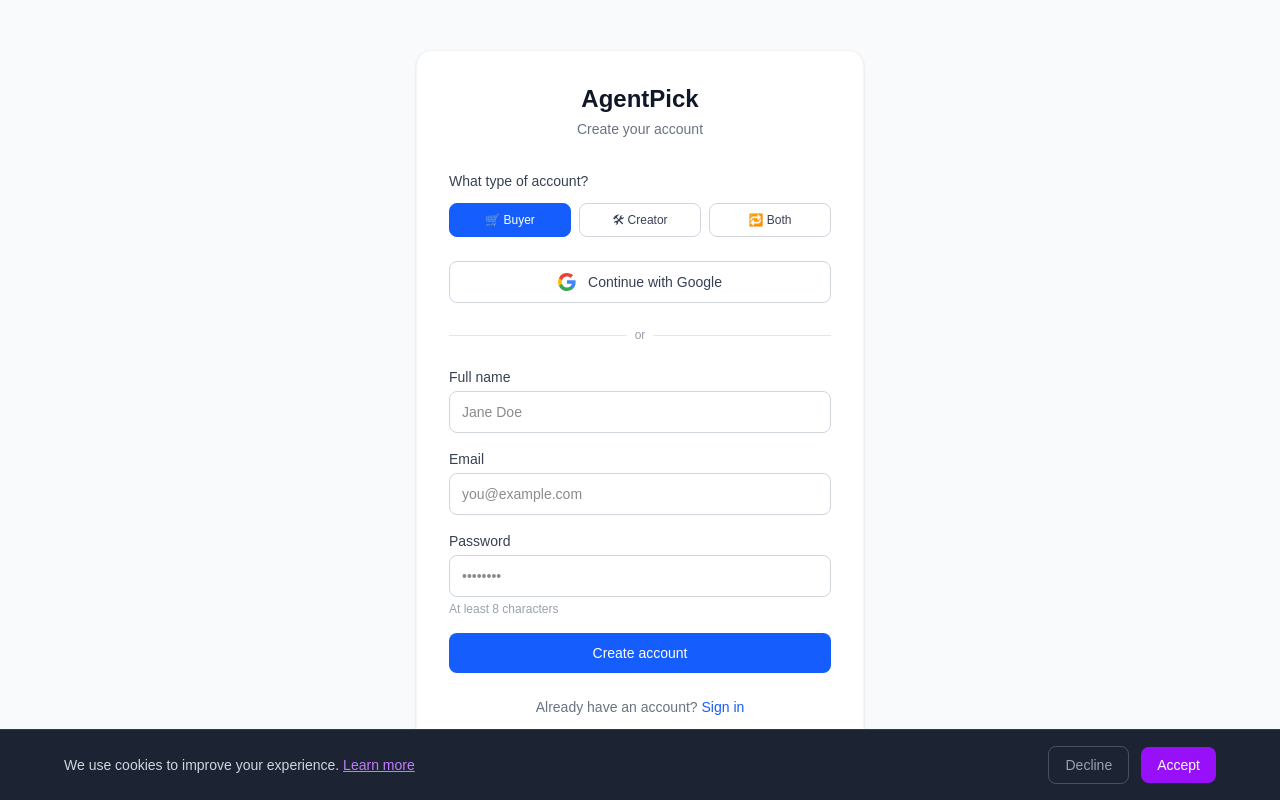
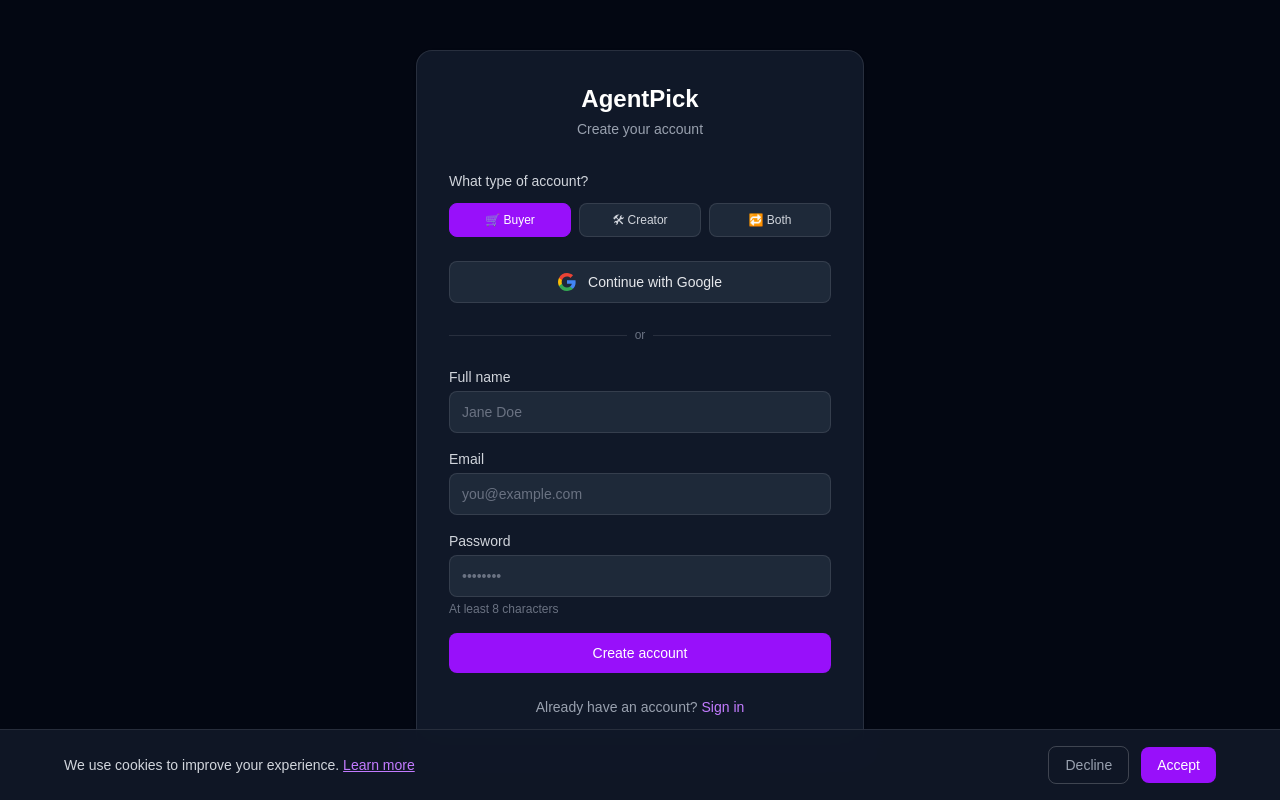
Before and after one commit to dodorian92-it/agentpick, a Next.js app: page /en/signup in a window 1280 px wide. Built offline with nearby package versions, Linux system fonts and the light colour scheme.

Commit message:
fix(auth): dark theme login/signup [P1-1]

```diff
--- a/src/app/[locale]/signup/page.tsx
+++ b/src/app/[locale]/signup/page.tsx
@@ -75,13 +75,13 @@ export default function SignupPage({
 
   if (success) {
     return (
-      <main className="min-h-screen flex items-center justify-center bg-gray-50 px-4">
-        <div className="w-full max-w-md bg-white rounded-2xl shadow-sm border border-gray-100 p-8 text-center">
+      <main className="min-h-screen flex items-center justify-center bg-gray-950 px-4">
+        <div className="w-full max-w-md bg-gray-900 rounded-2xl shadow-sm border border-white/10 p-8 text-center">
           <div className="text-4xl mb-4">📧</div>
-          <h2 className="text-xl font-bold text-gray-900 mb-2">
+          <h2 className="text-xl font-bold text-white mb-2">
             {isIt ? 'Controlla la tua email' : 'Check your email'}
           </h2>
-          <p className="text-sm text-gray-500">
+          <p className="text-sm text-gray-400">
             {isIt
               ? `Abbiamo inviato un link di conferma a ${email}. Clicca il link per attivare il tuo account.`
               : `We sent a confirmation link to ${email}. Click the link to activate your account.`}
@@ -92,19 +92,19 @@ export default function SignupPage({
   }
 
   return (
-    <main className="min-h-screen flex items-center justify-center bg-gray-50 px-4">
-      <div className="w-full max-w-md bg-white rounded-2xl shadow-sm border border-gray-100 p-8">
+    <main className="min-h-screen flex items-center justify-center bg-gray-950 px-4">
+      <div className="w-full max-w-md bg-gray-900 rounded-2xl shadow-sm border border-white/10 p-8">
         {/* Title */}
         <div className="mb-8 text-center">
-          <h1 className="text-2xl font-bold text-gray-900">AgentPick</h1>
-          <p className="mt-1 text-sm text-gray-500">
+          <h1 className="text-2xl font-bold text-white">AgentPick</h1>
+          <p className="mt-1 text-sm text-gray-400">
             {isIt ? 'Crea il tuo account' : 'Create your account'}
           </p>
         </div>
 
         {/* User Type Selection */}
         <div className="mb-6">
-          <p className="text-sm font-medium text-gray-700 mb-3">
+          <p className="text-sm font-medium text-gray-300 mb-3">
             {isIt ? 'Che tipo di account vuoi?' : 'What type of account?'}
           </p>
           <div className="grid grid-cols-3 gap-2">
@@ -115,8 +115,8 @@ export default function SignupPage({
                 onClick={() => setUserType(type)}
                 className={`py-2 px-3 rounded-lg text-xs font-medium border transition-colors ${
                   userType === type
-                    ? 'bg-blue-600 text-white border-blue-600'
-                    : 'bg-white text-gray-700 border-gray-300 hover:border-blue-400'
+                    ? 'bg-purple-600 text-white border-purple-600'
+                    : 'bg-gray-800 text-gray-300 border-white/10 hover:border-purple-400'
                 }`}
               >
                 {type === 'buyer' ? (isIt ? '🛒 Acquirente' : '🛒 Buyer') :
@@ -131,7 +131,7 @@ export default function SignupPage({
         <button
           onClick={handleGoogleSignup}
           disabled={loading}
-          className="w-full flex items-center justify-center gap-3 py-2.5 px-4 border border-gray-300 rounded-lg text-sm font-medium text-gray-700 bg-white hover:bg-gray-50 transition-colors disabled:opacity-50 mb-6"
+          className="w-full flex items-center justify-center gap-3 py-2.5 px-4 border border-white/10 rounded-lg text-sm font-medium text-gray-200 bg-gray-800 hover:bg-gray-700 transition-colors disabled:opacity-50 mb-6"
         >
           <svg width="18" height="18" viewBox="0 0 18 18" fill="none">
             <path d="M17.64 9.2c0-.637-.057-1.251-.164-1.84H9v3.481h4.844c-.209 1.125-.843 2.078-1.796 2.716v2.259h2.908c1.702-1.567 2.684-3.875 2.684-6.615z" fill="#4285F4"/>
@@ -144,17 +144,17 @@ export default function SignupPage({
 
         <div className="relative mb-6">
           <div className="absolute inset-0 flex items-center">
-            <div className="w-full border-t border-gray-200" />
+            <div className="w-full border-t border-white/10" />
           </div>
-          <div className="relative flex justify-center text-xs text-gray-400">
-            <span className="bg-white px-2">{isIt ? 'oppure' : 'or'}</span>
+          <div className="relative flex justify-center text-xs text-gray-500">
+            <span className="bg-gray-900 px-2">{isIt ? 'oppure' : 'or'}</span>
           </div>
         </div>
 
         {/* Email/Password Form */}
         <form onSubmit={handleSignup} className="space-y-4">
           <div>
-            <label htmlFor="fullName" className="block text-sm font-medium text-gray-700 mb-1">
+            <label htmlFor="fullName" className="block text-sm font-medium text-gray-300 mb-1">
               {isIt ? 'Nome completo' : 'Full name'}
             </label>
             <input
@@ -163,12 +163,12 @@ export default function SignupPage({
               required
               value={fullName}
               onChange={(e) => setFullName(e.target.value)}
-              className="w-full px-3 py-2.5 border border-gray-300 rounded-lg text-sm focus:outline-none focus:ring-2 focus:ring-blue-500 focus:border-transparent"
+              className="w-full px-3 py-2.5 border border-white/10 rounded-lg text-sm bg-gray-800 text-white placeholder-gray-500 focus:outline-none focus:ring-2 focus:ring-purple-500 focus:border-transparent"
               placeholder={isIt ? 'Mario Rossi' : 'Jane Doe'}
             />
           </div>
           <div>
-            <label htmlFor="email" className="block text-sm font-medium text-gray-700 mb-1">
+            <label htmlFor="email" className="block text-sm font-medium text-gray-300 mb-1">
               Email
             </label>
             <input
@@ -177,12 +177,12 @@ export default function SignupPage({
               required
               value={email}
               onChange={(e) => setEmail(e.target.value)}
-              className="w-full px-3 py-2.5 border border-gray-300 rounded-lg text-sm focus:outline-none focus:ring-2 focus:ring-blue-500 focus:border-transparent"
+              className="w-full px-3 py-2.5 border border-white/10 rounded-lg text-sm bg-gray-800 text-white placeholder-gray-500 focus:outline-none focus:ring-2 focus:ring-purple-500 focus:border-transparent"
               placeholder="you@example.com"
             />
           </div>
           <div>
-            <label htmlFor="password" className="block text-sm font-medium text-gray-700 mb-1">
+            <label htmlFor="password" className="block text-sm font-medium text-gray-300 mb-1">
               Password
             </label>
             <input
@@ -192,16 +192,16 @@ export default function SignupPage({
               minLength={8}
               value={password}
               onChange={(e) => setPassword(e.target.value)}
-              className="w-full px-3 py-2.5 border border-gray-300 rounded-lg text-sm focus:outline-none focus:ring-2 focus:ring-blue-500 focus:border-transparent"
+              className="w-full px-3 py-2.5 border border-white/10 rounded-lg text-sm bg-gray-800 text-white placeholder-gray-500 focus:outline-none focus:ring-2 focus:ring-purple-500 focus:border-transparent"
               placeholder="••••••••"
             />
-            <p className="mt-1 text-xs text-gray-400">
+            <p className="mt-1 text-xs text-gray-500">
               {isIt ? 'Minimo 8 caratteri' : 'At least 8 characters'}
             </p>
           </div>
 
           {error && (
-            <div className="text-sm text-red-600 bg-red-50 border border-red-100 rounded-lg px-3 py-2">
+            <div className="text-sm text-red-400 bg-red-950/50 border border-red-500/20 rounded-lg px-3 py-2">
               {error}
             </div>
           )}
@@ -209,7 +209,7 @@ export default function SignupPage({
           <button
             type="submit"
             disabled={loading}
-            className="w-full py-2.5 px-4 bg-blue-600 hover:bg-blue-700 text-white text-sm font-medium rounded-lg transition-colors disabled:opacity-50"
+            className="w-full py-2.5 px-4 bg-purple-600 hover:bg-purple-500 text-white text-sm font-medium rounded-lg transition-colors disabled:opacity-50"
           >
             {loading
               ? isIt ? 'Creazione account...' : 'Creating account...'
@@ -217,11 +217,11 @@ export default function SignupPage({
           </button>
         </form>
 
-        <p className="mt-6 text-center text-sm text-gray-500">
+        <p className="mt-6 text-center text-sm text-gray-400">
           {isIt ? 'Hai già un account?' : 'Already have an account?'}{' '}
           <Link
             href={`/${params.locale}/login`}
-            className="font-medium text-blue-600 hover:text-blue-700"
+            className="font-medium text-purple-400 hover:text-purple-300"
           >
             {isIt ? 'Accedi' : 'Sign in'}
           </Link>
```
Also changed, not shown: src/app/[locale]/login/page.tsx (+14 -14 lines).
